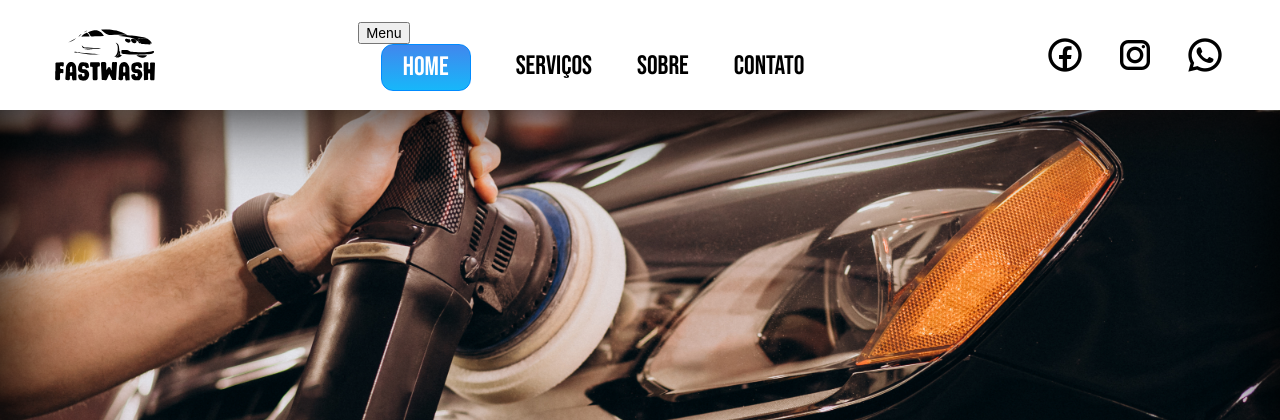
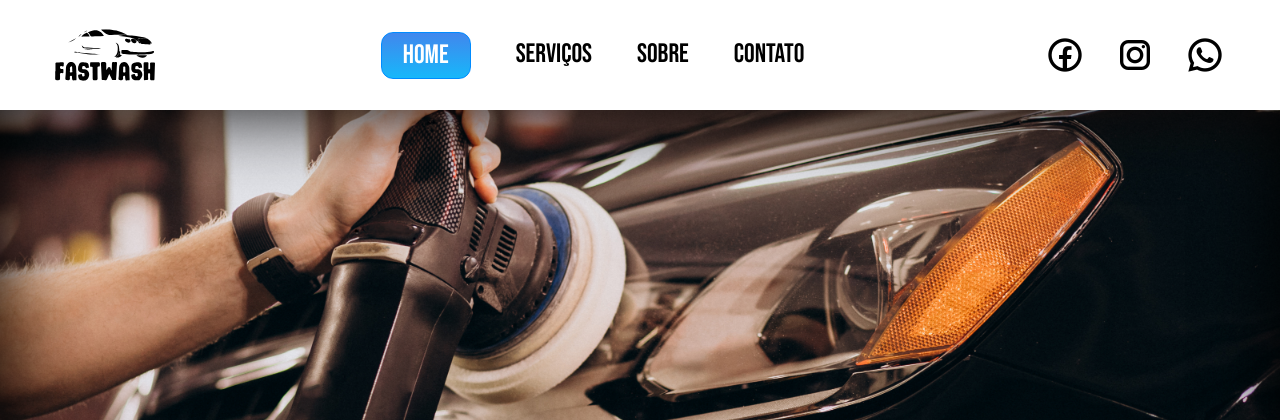
Before and after one commit to pedrohenrisoares/sitefastwash, a PHP site: page /index.html in a window 1280 px wide. Shown: the top 420 px of the page. Run offline with PHP 8.4, Linux system fonts and the light colour scheme; some web fonts are replaced.

Commit message:
Retirada do Botão ('BUG') nas páginas

```diff
--- a/css/style.css
+++ b/css/style.css
@@ -10,7 +10,9 @@
     /*largura maxima*/
     ;
 }
-
+nav button{
+    display: none;
+}
 .topo {
     display: flex;
     /*colocar itens um ao lado do outro*/
```
